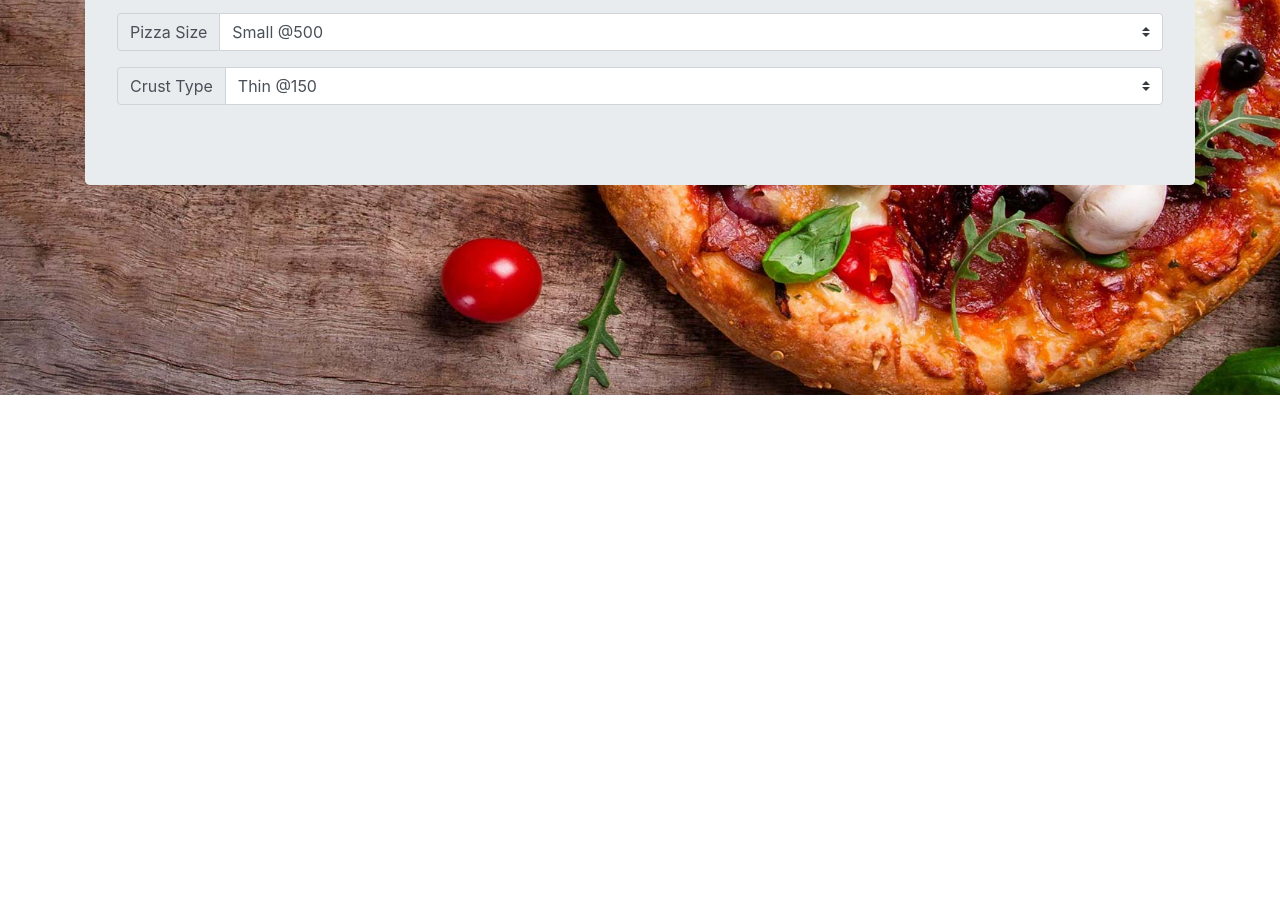
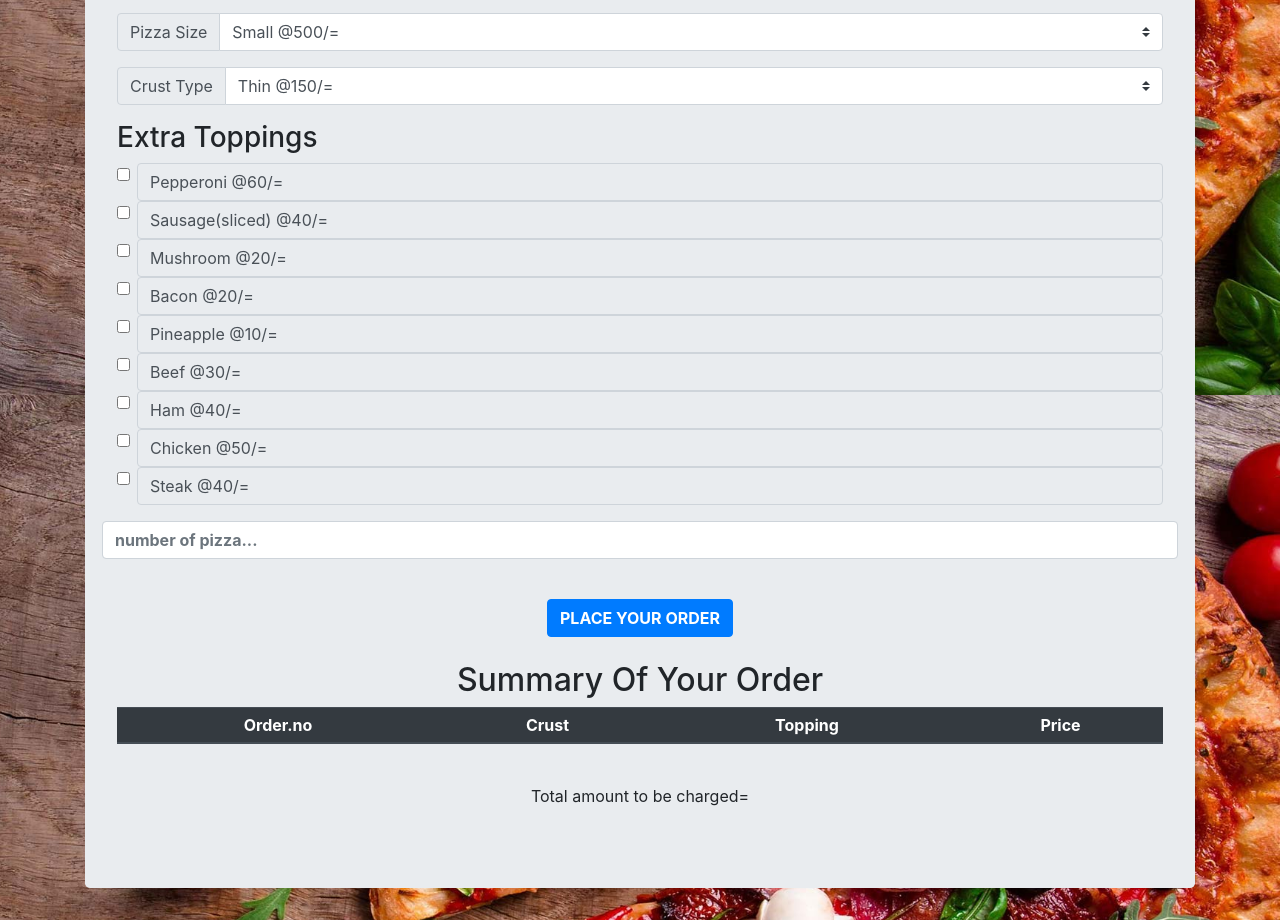
Before and after one commit to Kennedy-karuri/pizza-sharks, a plain HTML site: page index.html in a window 1280 px wide. Shown: the part 405-1325 px from the top of the page. Before the commit the page ends 800 px from the top, so only its background shows below. Drawn offline with Linux system fonts and the light colour scheme.

Commit message:
modified css/styles.css

```diff
--- a/css/styles.css
+++ b/css/styles.css
@@ -20,3 +20,15 @@ h1{
     font-weight: bold;
     font-family:'Orbitron', sans-serif ;
 }
+
+#amount::placeholder{
+    font-weight: bold;
+}
+
+.button{
+    text-align: center;
+}
+
+.summary{
+    text-align: center;
+}
--- a/index.html
+++ b/index.html
@@ -31,9 +31,9 @@
               <label class="input-group-text" for="inputGroupSelect01">Pizza Size</label>
             </div>
             <select class="custom-select" id="inputGroupSelect01">
-              <option value="1">Small @500</option>
-              <option value="2">Medium @750</option>
-              <option value="3">Large @1000</option>
+              <option value="1">Small @500/=</option>
+              <option value="2">Medium @750/=</option>
+              <option value="3">Large @1000/=</option>
             </select>
           </div>
         </div>
@@ -44,11 +44,101 @@
               <label class="input-group-text" for="inputGroupSelect01">Crust Type</label>
             </div>
             <select class="custom-select" id="inputGroupSelect01">
-              <option value="1">Thin @150</option>
-              <option value="2">Medium @250</option>
-              <option value="3">Thick @300</option>
+              <option value="1">Thin @150/=</option>
+              <option value="2">Medium @250/=</option>
+              <option value="3">Thick @300/=</option>
             </select>
           </div>
+
+         <div class="toppings">
+          <h3>Extra Toppings</h3>
+          <fieldset id="pizzaToppings" class="form-group" form="pizzaMenu">
+            <div class="row align-items-center">
+              <div class="col-sm-12">
+                <div class="form-check">
+                  <input class="form-check-input" id="pepperoni" type="checkbox" value="60" />
+                  <label class="input-group-text" for="inputGroupSelect01">Pepperoni @60/=</label>
+                 </div>
+
+                <div class="form-check">
+                    <input class="form-check-input" id="sausage" type="checkbox" value="40" />
+                    <label class="input-group-text" for="inputGroupSelect01">Sausage(sliced) @40/=</label>
+                  </div>
+                  <div class="form-check">
+                    <input class="form-check-input" id="mushroom" type="checkbox" value="20" />
+                    <label class="input-group-text" for="inputGroupSelect01">Mushroom @20/=</label>
+                  </div>
+                  <div class="form-check">
+                    <input class="form-check-input" id="bacon" type="checkbox" value="20" />
+                    <label class="input-group-text" for="inputGroupSelect01">Bacon @20/=</label>
+                  </div>
+                  <div class="form-check">
+                    <input class="form-check-input" id="pineapple" type="checkbox" value="10" />
+                    <label class="input-group-text" for="inputGroupSelect01">Pineapple @10/=</label>
+                  </div>
+                  <div class="form-check">
+                    <input class="form-check-input" id="beef" type="checkbox" value="30" />
+                    <label class="input-group-text" for="inputGroupSelect01">Beef @30/=</label>
+                  </div>
+                  <div class="form-check">
+                    <input class="form-check-input" id="ham" type="checkbox" value="40" />
+                    <label class="input-group-text" for="inputGroupSelect01">Ham @40/=</label>
+                  </div>
+                  <div class="form-check">
+                    <input class="form-check-input" id="chicken" type="checkbox" value="50" />
+                    <label class="input-group-text" for="inputGroupSelect01">Chicken @50/=</label>
+                  </div>
+                  <div class="form-check">
+                    <input class="form-check-input" id="steak" type="checkbox" value="40" />
+                    <label class="input-group-text" for="inputGroupSelect01">Steak @40/=</label>
+                  </div>
+                </div>
+            </div>
+                </div>
+              </div>
+            </fieldset>
+
+            <div class="form-group row align-items-center">
+                <input type="text" class="form-control" id="amount" placeholder="number of pizza..." required>
+
+              </div>
+              <br>
+              <div class="button">
+                <button type="submit" class="btn btn-primary"><b>PLACE YOUR ORDER</b></button>
+            </div>
+            <br>
+
+
+            <div class="summary">
+                <h2>Summary Of Your Order</h2>
+
+            <table class="table table-sm table-dark">
+                <thead>
+                  <tr>
+                    <th scope="col">Order.no</th>
+                    <th scope="col">Crust</th>
+                    <th scope="col">Topping</th>
+                    <th scope="col">Price</th>
+                  </tr>
+                </thead>
+                <tbody></tbody>
+              </table>
+              <br>
+              <p>Total amount to be charged=</p>
+
+            </div>
+
+
+
+
+
+
+
+
+
+
+
+
 
 
 
```
